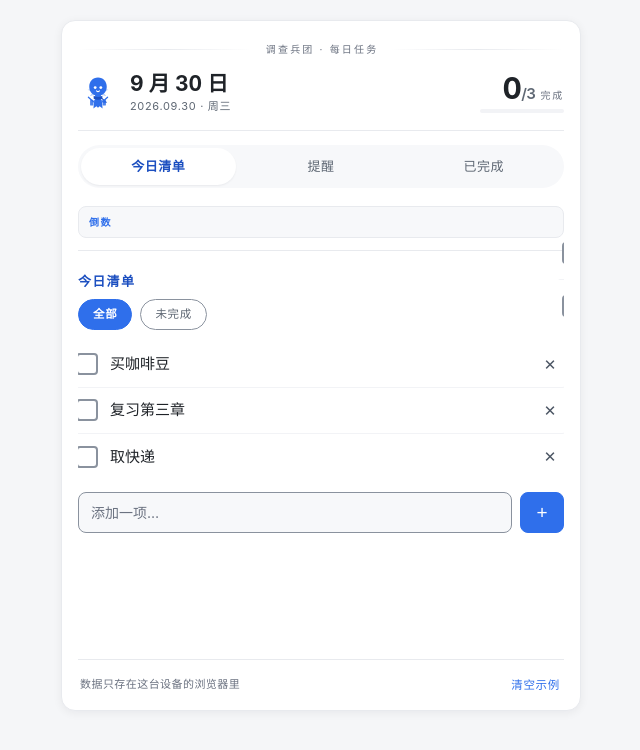
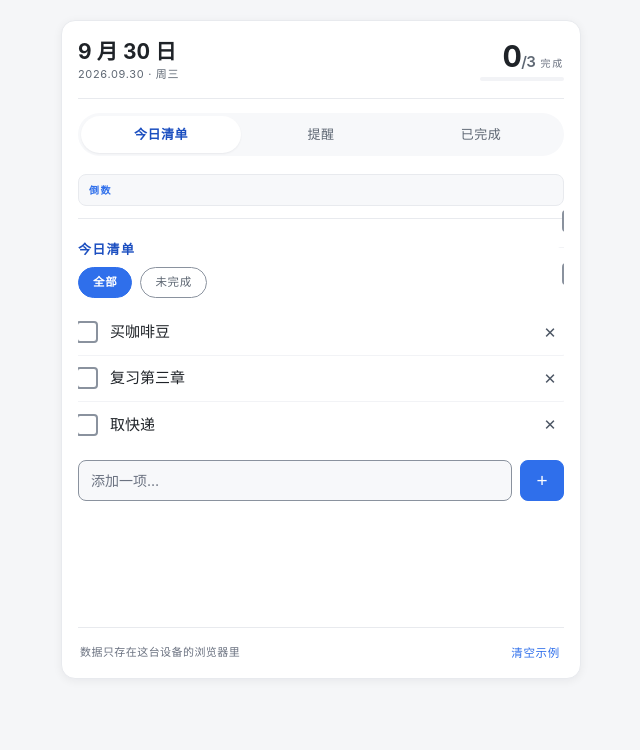
Before and after one commit to XingHo-VibeCoding/habit-checkin, a plain HTML site: page index.html in a window 1280 px wide. Shown: the whole page, without its empty margins (319-959 px from the left). Drawn offline with Linux system fonts and the light colour scheme.

Commit message:
Day 14+｜选中条改成跟手；去掉原动漫主题的所有痕迹
改了什么：顶部选中块原来等滑停才动，比手指慢一拍 —— 改成按滚动比例实时写 transform、
  过半即换文字高亮，并去掉 .tab-ind 的 transition（那是病根）；去掉 scroll-snap-stop: always，
  快甩一下不再只准翻一页；移除页头主题标签、徽章 SVG 与看板娘台词函数
加了什么：usability.md 补第四次反馈与「等滑停再更新就会显得慢」这条规律；README 补 Day 14 进度行

```diff
--- a/index.html
+++ b/index.html
@@ -7,7 +7,8 @@
   <style>
     :root {
       /* ---------- 极简浅色：白底 + 单一强调色 ----------
-         主题（Day 14·C）：羊皮纸、警示斜纹、砖缝、看板娘立绘全部下线。
+         主题（Day 14·C）：白底 + 单一强调色。羊皮纸、警示斜纹、砖缝、看板娘立绘、
+         页头的主题标签与徽章一并下线 —— 不再走原来那套动漫主题路线。
          颜色只做两件事：中性灰管层级，一支蓝管「可交互 / 已选中 / 已完成」。
          唯一例外是逾期用的红 —— 那是语义色（危险），不是装饰色。 */
       --card: #ffffff;
@@ -74,27 +75,6 @@
       border: 1px solid var(--line);
       box-shadow: var(--shadow-3);
     }
-    /* 页头上方一行小标签：极简版只留细灰字 + 两侧渐隐细线，不做任何纹理 */
-    .corps-bar {
-      display: flex;
-      align-items: center;
-      gap: 12px;
-      margin: 2px 0 14px;
-    }
-    .corps-bar::before,
-    .corps-bar::after {
-      content: "";
-      flex: 1;
-      height: 1px;
-      background: linear-gradient(90deg, rgba(0, 0, 0, 0), var(--line), rgba(0, 0, 0, 0));
-    }
-    .corps-bar span {
-      flex: none;
-      font-size: 10px;
-      letter-spacing: 0.22em;
-      text-indent: 0.22em;
-      color: var(--soft);
-    }
     .head {
       display: flex;
       align-items: center;
@@ -104,7 +84,6 @@
       border-bottom: 1px solid var(--line);
     }
     .brand { display: flex; align-items: center; gap: 12px; min-width: 0; }
-    .wing { width: 40px; height: 40px; flex: none; color: var(--accent); }
     .date {
       font-family: var(--font-display);
       font-size: 21px;
@@ -170,14 +149,32 @@
        容器是浏览器原生横向滚动 + scroll-snap，惯性、回弹、跟手全部由系统负责，
        JS 只在「停下来之后」把地址栏和标签同步过去 —— 这是滑动不掉帧的根本原因。 */
     .tabs {
+      position: relative;
       display: flex;
-      gap: var(--space-2);
+      gap: 0;                    /* 三格必须紧密平铺，指示条才能用 translateX(100%) 对位 */
       margin: 14px 0 10px;
       padding: 3px;
       background: var(--surface-sunk);
       border-radius: var(--radius-pill);
     }
+    /* 选中指示条：位置由 JS 按滚动比例实时写 transform，手指动多少它动多少。
+       ⚠️ 刻意不加 transition —— 加了就永远比手指慢一拍，这就是「上面的方块滑得慢」的根因。
+       点标签时同样由平滑滚动的 scroll 事件带着走，所以两种切换方式都是同一条动画曲线。 */
+    .tab-ind {
+      position: absolute;
+      left: 3px;
+      top: 3px;
+      bottom: 3px;
+      width: calc((100% - 6px) / 3);
+      border-radius: var(--radius-pill);
+      background: var(--card);
+      box-shadow: var(--shadow-1);
+      pointer-events: none;      /* 不能挡住底下按钮的点击 */
+      z-index: 0;
+    }
     .tab {
+      position: relative;
+      z-index: 1;
       flex: 1;
       padding: 8px 0;
       border: none;
@@ -188,15 +185,10 @@
       font-size: 13px;
       letter-spacing: 0.04em;
       cursor: pointer;
-      transition: background var(--dur-fast) ease, color var(--dur-fast) ease;
+      transition: color var(--dur-fast) ease;
     }
     .tab:hover { color: var(--ink); }
-    .tab.is-on {
-      background: var(--card);
-      color: var(--accent-deep);
-      font-weight: 600;
-      box-shadow: var(--shadow-1);
-    }
+    .tab.is-on { color: var(--accent-deep); font-weight: 600; }
     .tab:focus-visible { outline: 2px solid var(--accent); outline-offset: 2px; }
 
     .views {
@@ -216,7 +208,8 @@
       flex: 0 0 100%;
       min-width: 100%;
       scroll-snap-align: start;
-      scroll-snap-stop: always;
+      /* 不写 scroll-snap-stop: always —— 那会强制「一次滑动只准翻一页」，
+         快甩一下也只能走一格，手感上就是「慢」。让它按惯性自然走，反正 mandatory 会吸附到整页 */
     }
 
     /* 区块之间：一条细线就够，不做砖缝 */
@@ -268,11 +261,11 @@
     .filter-btn:focus-visible { outline: 2px solid var(--accent); outline-offset: 2px; }
 
     /* ---------- 动效编排 ---------- */
-    .corps-bar, .head, .tabs {
+    .head, .tabs {
       animation: rise var(--dur-base) var(--ease-out) both;
     }
-    .head { animation-delay: 90ms; }
-    .tabs { animation-delay: 180ms; }
+    .head { animation-delay: 0ms; }
+    .tabs { animation-delay: 90ms; }
     @keyframes rise {
       from { opacity: 0; transform: translateY(8px); }
       to { opacity: 1; transform: none; }
@@ -677,31 +670,15 @@
     /* 尊重系统「减少动态效果」：入场动画、装饰性过渡、平滑滚动一并关掉 */
     @media (prefers-reduced-motion: reduce) {
       button, input, select, a, .link, .dot, .del, .tab, .filter-btn { transition: none; }
-      .corps-bar, .head, .tabs { animation: none; }
+      .head, .tabs { animation: none; }
       .views { scroll-behavior: auto; }
     }
   </style>
 </head>
 <body>
   <main class="app">
-    <div class="corps-bar"><span>调查兵团 · 每日任务</span></div>
     <header class="head">
       <div class="brand">
-        <svg class="wing" viewBox="0 0 48 48" aria-hidden="true">
-          <path class="w1" d="M24 18 L14 15 L18.5 19 L11.5 20 L18 23 L14 28 L24 25 Z" fill="currentColor" opacity="0.35"/>
-          <path class="w2" d="M24 18 L34 15 L29.5 19 L36.5 20 L30 23 L34 28 L24 25 Z" fill="currentColor" opacity="0.35"/>
-          <path d="M24 5.5 C17.5 5.5 13.5 10.5 13.5 16.5 C13.5 21.5 16.5 25.5 20.5 26.8 L20.5 29 L27.5 29 L27.5 26.8 C31.5 25.5 34.5 21.5 34.5 16.5 C34.5 10.5 30.5 5.5 24 5.5 Z" fill="currentColor"/>
-          <circle cx="20.6" cy="17.5" r="1.7" fill="#ffffff"/>
-          <circle cx="27.4" cy="17.5" r="1.7" fill="#ffffff"/>
-          <path d="M22.3 21.5 Q24 23.2 25.7 21.5" stroke="#ffffff" stroke-width="1.3" fill="none" stroke-linecap="round"/>
-          <path d="M24 28.5 L19.5 32.5 L18.5 42.5 L22 39.8 L24 41.8 L26 39.8 L29.5 42.5 L28.5 32.5 Z" fill="currentColor"/>
-          <path d="M18.8 27.2 Q24 30.2 29.2 27.2 L29.2 30.8 Q24 33.2 18.8 30.8 Z" fill="#1c4fc0"/>
-          <path d="M28.5 29.5 L35 35.5 L30.5 36 Z" fill="#1c4fc0"/>
-          <rect x="14.5" y="32" width="4" height="7" rx="1" fill="currentColor" opacity="0.85"/>
-          <rect x="29.5" y="32" width="4" height="7" rx="1" fill="currentColor" opacity="0.85"/>
-          <path d="M12.5 29 L18.5 34.5" stroke="currentColor" stroke-width="1.5" stroke-linecap="round"/>
-          <path d="M35.5 29 L29.5 34.5" stroke="currentColor" stroke-width="1.5" stroke-linecap="round"/>
-        </svg>
         <div>
           <div class="date" id="today"></div>
           <span class="week" id="week"></span>
@@ -711,6 +688,7 @@
     </header>
 
     <nav class="tabs" id="tabs" role="tablist" aria-label="视图切换">
+      <span class="tab-ind" id="tabInd" aria-hidden="true"></span>
       <button class="tab is-on" type="button" data-v="today" role="tab" aria-selected="true">今日清单</button>
       <button class="tab" type="button" data-v="reminders" role="tab" aria-selected="false">提醒</button>
       <button class="tab" type="button" data-v="done" role="tab" aria-selected="false">已完成</button>
@@ -989,6 +967,7 @@
     var VIEWS = { today: 'viewToday', reminders: 'viewReminders', done: 'viewDone' };
     var VIEW_ORDER = ['today', 'reminders', 'done'];
     var viewsEl = document.getElementById('views');
+    var tabInd = document.getElementById('tabInd');
     var syncingScroll = 0;     // 程序滚动的时间戳：这段时间里的 scroll 不算「用户滑的」
 
     function currentView() {
@@ -1003,11 +982,27 @@
 
     function scrollToView(name) {
       var w = viewsEl.clientWidth;
-      if (!w) return;                                        // 还没布局（加载态把 #views 藏了），等下一轮
+      if (!w) return false;                                  // 还没布局（加载态把 #views 藏了），等下一轮
       var left = viewIndex(name) * w;
-      if (Math.abs(viewsEl.scrollLeft - left) < 2) return;   // 已经在这一页，别白滚一次
+      if (Math.abs(viewsEl.scrollLeft - left) < 2) return false;   // 已经在这一页，别白滚一次
       syncingScroll = Date.now();
       viewsEl.scrollTo({ left: left, behavior: 'smooth' });
+      return true;
+    }
+
+    // 选中指示条：参数是「小数页码」，0 = 第 1 页，1.4 = 正滑向第 2 页的 40%。
+    // 手指一动它就动，等滑停了才更新 —— 那是上一次被嫌「滑得慢」的原因。
+    function paintInd(frac) {
+      tabInd.style.transform = 'translateX(' + (frac * 100) + '%)';
+    }
+
+    function setActiveTab(name) {
+      Array.prototype.forEach.call(document.getElementById('tabs')
+        .querySelectorAll('.tab'), function (b) {
+          var on = b.getAttribute('data-v') === name;
+          b.classList.toggle('is-on', on);
+          b.setAttribute('aria-selected', on ? 'true' : 'false');   // 读屏器知道当前在第几个视图
+        });
     }
 
     function applyRoute() {
@@ -1018,17 +1013,24 @@
         el.inert = !on;
         el.setAttribute('aria-hidden', on ? 'false' : 'true');
       });
-      Array.prototype.forEach.call(document.getElementById('tabs').children, function (b) {
-        var on = b.getAttribute('data-v') === v;
-        b.classList.toggle('is-on', on);
-        b.setAttribute('aria-selected', on ? 'true' : 'false');   // 读屏器知道当前在第几个视图
-      });
-      scrollToView(v);
-    }
-
-    // 手指滑到位之后，再把地址栏和标签同步过去（惯性没停之前不打扰）
+      setActiveTab(v);
+      // 没真的滚（已经在这一页 / 还没布局）时不会有 scroll 事件，指示条得自己到位
+      if (!scrollToView(v)) paintInd(viewIndex(v));
+    }
+
+    // 滑动期间：指示条实时跟手；地址栏等滑停了再同步
     var settleTimer = null;
+    var lastIdx = 0;
     viewsEl.addEventListener('scroll', function () {
+      var w = viewsEl.clientWidth;
+      if (!w) return;
+      var frac = viewsEl.scrollLeft / w;
+      paintInd(frac);                                        // ① 指示条：永远跟手，不看是谁触发的滚动
+      var i = Math.round(frac);
+      if (i !== lastIdx) {                                   // ② 文字高亮：过半就换，不等滑停
+        lastIdx = i;
+        setActiveTab(VIEW_ORDER[i] || 'today');
+      }
       if (Date.now() - syncingScroll < 400) return;          // 这是程序滚动自己触发的（平滑滚动约 300ms）
       clearTimeout(settleTimer);
       settleTimer = setTimeout(function () {
@@ -1103,8 +1105,6 @@
       var overdue = state.items
         .filter(function (i) { return !i.done && i.date < today; })
         .sort(function (a, b) { return a.date < b.date ? -1 : 1; });
-
-      // 看板娘立绘按 C 主题下线；台词函数 mascotLine() 保留，恢复时把 #mascot 块加回 HTML 即可
 
       // 空态两条腿：今天压根没加事项 → emptyHint；加了但当前筛不出来 → filterEmpty
       var shown = applyFilter(todays);
@@ -1386,15 +1386,6 @@
       render();
     }
 
-    function mascotLine(total, done, overdue) {
-      if (overdue > 0) return '有 ' + overdue + ' 项昨天没做完，先处理它们。';
-      if (total === 0) return '今天还没有事项，先加一条吧。';
-      if (done === 0) return '今天从哪一件开始？';
-      if (done === total) return '今日全清，敬礼！';
-      if (done / total >= 0.5) return '过半了，剩下的不多。';
-      return '开始了就好，继续。';
-    }
-
     function renderToday(list) {
       var ul = document.getElementById('todayList');
       ul.innerHTML = '';
```
Also changed, not shown: usability.md (+20 -0 lines), README.md.
